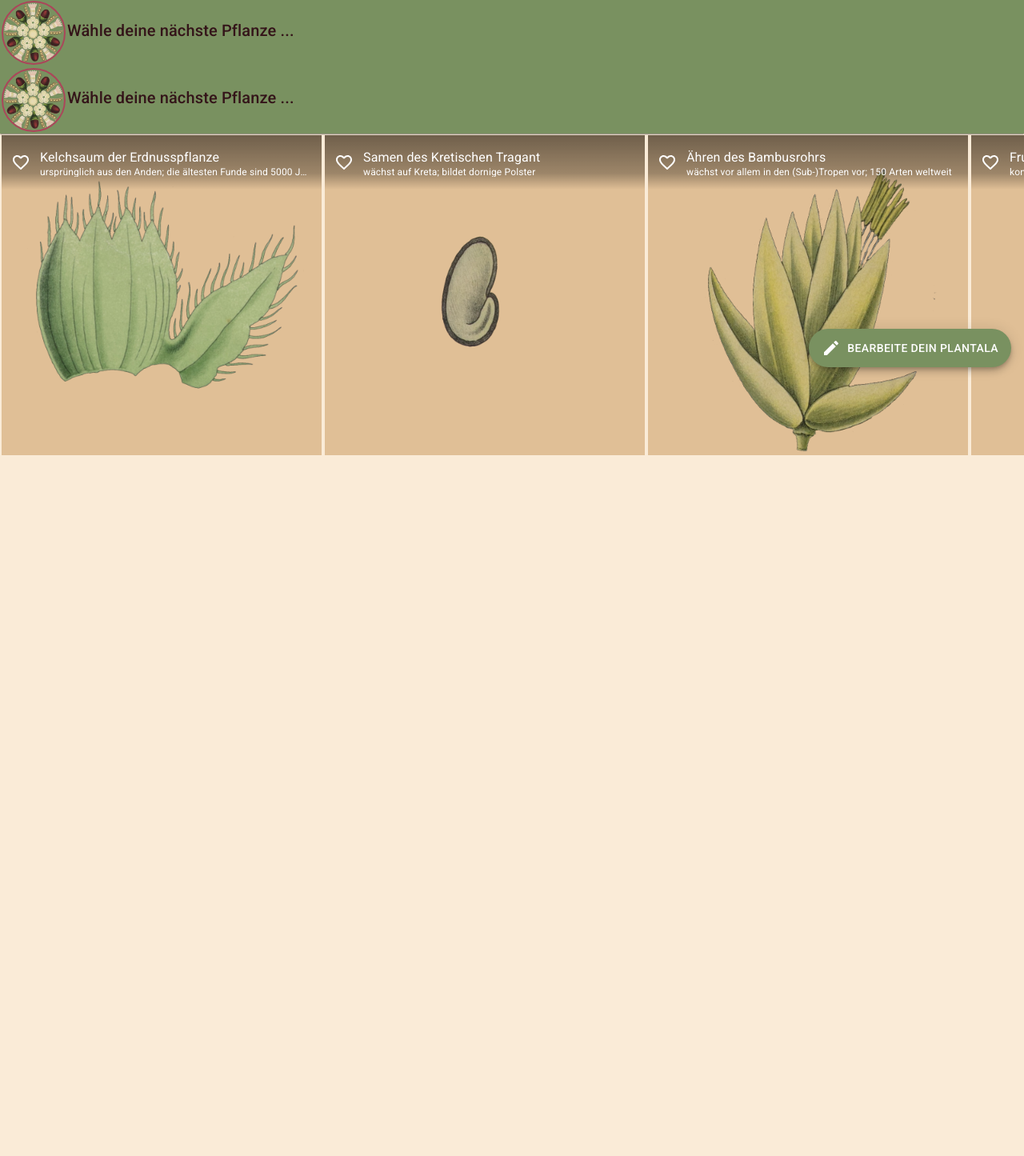
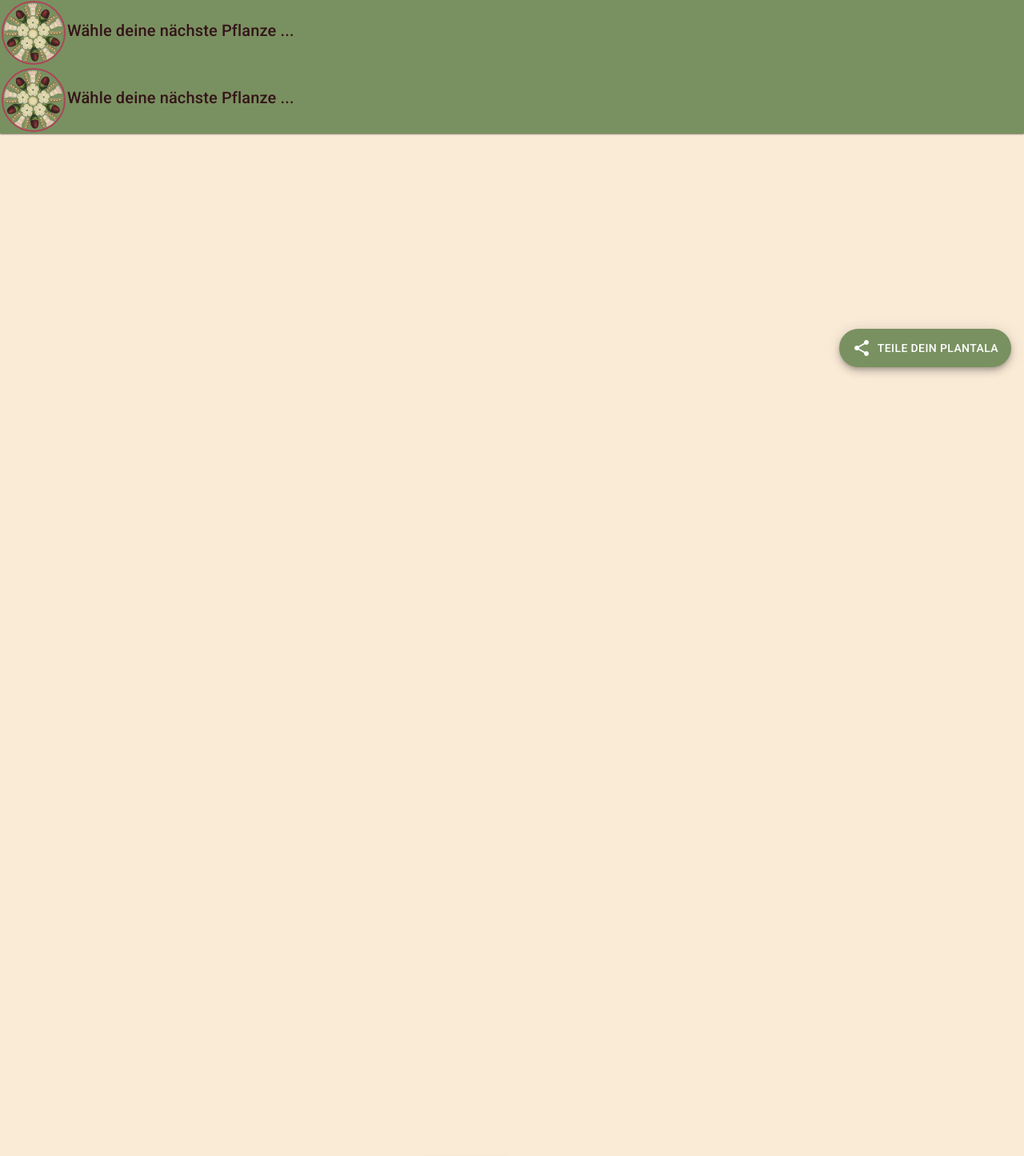
Before and after one commit to digitalwarenkombinat/plantala, a Next.js app: page /edit in a window 1280 px wide. Shown: the part 325-1770 px from the top of the page at 80% size. Before the commit the page ends 901 px from the top, so only its background shows below. Built offline with nearby package versions, Linux system fonts and the light colour scheme.

Commit message:
Add edit page with mandala components

```diff
--- /dev/null
+++ b/components/ui/EditFab.tsx
@@ -0,0 +1,28 @@
+import Link from 'next/link';
+import { makeStyles, Theme } from '@material-ui/core/styles';
+import Fab from '@material-ui/core/Fab';
+import ShareIcon from '@material-ui/icons/Share';
+
+const useStyles = makeStyles((theme: Theme) => ({
+  fab: {
+    position: 'absolute',
+    bottom: theme.spacing(2),
+    right: theme.spacing(2),
+  },
+  extendedIcon: {
+    marginRight: theme.spacing(1),
+  },
+}));
+
+export default function SelectFab() {
+  const classes = useStyles();
+
+  return (
+    <Link href="/share" passHref>
+      <Fab variant="extended" color="primary" className={classes.fab}>
+        <ShareIcon className={classes.extendedIcon} />
+        Teile dein Plantala
+      </Fab>
+    </Link>
+  );
+}
--- /dev/null
+++ b/components/ui/Mandala.tsx
@@ -0,0 +1,38 @@
+import {useEffect} from 'react';
+import { Grid } from '@material-ui/core';
+import { makeStyles } from '@material-ui/core/styles';
+import { useCanvas } from './useCanvas';
+import useStore from "../store";
+import Share from './Share';
+
+const useStyles = makeStyles(() => ({
+  canvas: {
+    width: '100%',
+    height: '100%'
+  }
+}));
+
+const Mandala = () => {
+  const classes = useStyles();
+  const { setPlants, canvasRef, canvasWidth, canvasHeight } = useCanvas();
+  const imageMultiplier = 5;
+  const { getSelectedMedia } = useStore();
+
+  useEffect(() => {
+    setPlants(getSelectedMedia());
+  }, [getSelectedMedia, setPlants]);
+
+  return (
+    <Grid container justifyContent="center">
+      <canvas
+        ref={canvasRef}
+        className={classes.canvas}
+        width={canvasWidth * imageMultiplier}
+        height={canvasHeight * imageMultiplier}
+      />
+      <Share canvasRef={canvasRef} />
+    </Grid>
+  );
+};
+
+export default Mandala;
--- /dev/null
+++ b/components/ui/Share.tsx
@@ -0,0 +1,33 @@
+import React from 'react';
+import { Button, Grid } from '@material-ui/core';
+import { saveAs } from 'file-saver';
+
+interface IShareProps {
+  canvasRef: React.RefObject<HTMLCanvasElement>
+}
+
+function downloadCanvas(canvasRef: React.RefObject<HTMLCanvasElement>): void {
+  return canvasRef.current?.toBlob(function (blob) {
+    if (blob) {
+      saveAs(blob, "plantala.png");
+    }
+  });
+}
+
+const Share = ({ canvasRef }: IShareProps) => {
+
+  return (
+    <Grid container spacing={2} justifyContent="center">
+      <Grid item>
+        <Button variant="contained" color="secondary"
+          onClick={() => downloadCanvas(canvasRef)}>Download</Button>
+      </Grid>
+      <Grid item>
+        <Button variant="outlined" color="secondary"
+          onClick={() => window.print()}>Drucken</Button>
+      </Grid>
+    </Grid>
+  );
+};
+
+export default Share;
--- /dev/null
+++ b/components/ui/Utils.tsx
@@ -0,0 +1,68 @@
+import { IMedia } from '../store';
+
+export const avatarCount = 5;
+
+export const canvasWidth = 800;
+export const canvasHeight = 800;
+
+export function setImageValues(plant: IMedia, imageMultiplier: number) {
+  const {
+    amount = 1 + (plant.order * 2),
+    rotation = 45,
+    scale = 1,
+    size = 100 * imageMultiplier,
+  } = plant;
+
+  const distance: number = getLayerDistance(plant.distance, plant.order, imageMultiplier);
+  const step: number = Math.ceil(360 / amount);
+
+  return { amount, distance, rotation, step, scale, size };
+}
+
+export function orderSelectedPlant(plant: IMedia, plantOrder: number): IMedia {
+  return { ...plant, selected: !plant.selected, order: plantOrder };
+}
+
+export function reorderSelectedPlant(plant: IMedia, isSelected: boolean): IMedia {
+  return isSelected && plant.selected ? { ...plant, order: plant.order === 1 ? 1 : plant.order - 1 } : plant;
+}
+
+export function getLayerDistance(distance = 75, order:number, imageMultiplier: number) {
+  return distance * order * imageMultiplier;
+}
+
+export function calculateImageCoordinates(imageNumber: number, amount: number, distance: number, imageMultiplier: number) {
+  const angle = (imageNumber / (amount / 2)) * Math.PI;
+  const imageX = distance * Math.cos(angle) + canvasWidth * imageMultiplier / 2;
+  const imageY = distance * Math.sin(angle) + canvasHeight * imageMultiplier / 2;
+
+  return { imageX, imageY };
+}
+
+export function calculateImageRotation(imageNumber: number, rotation: number, step: number) {
+  const imageRotation = rotation + step * imageNumber * Math.PI / 180;
+
+  return { imageRotation };
+}
+
+/* istanbul ignore next */
+export function drawCoordinateSystem (context:CanvasRenderingContext2D) {
+  for (let x = 0.5; x < canvasWidth; x += 10) {
+    context.moveTo(x, 0);
+    context.lineTo(x, canvasWidth);
+  }
+  for (let y = 0.5; y < canvasHeight; y += 10) {
+    context.moveTo(0, y);
+    context.lineTo(canvasHeight, y);
+  }
+  context.strokeStyle = "#eee";
+  context.stroke();
+
+  context.beginPath();
+  context.moveTo(0, canvasHeight/2);
+  context.lineTo(canvasWidth, canvasHeight/2);
+  context.moveTo(canvasWidth/2, 0);
+  context.lineTo(canvasWidth/2, canvasHeight);
+  context.strokeStyle = "#000";
+  context.stroke();
+}
--- /dev/null
+++ b/components/ui/useCanvas.tsx
@@ -0,0 +1,56 @@
+import { useState, useEffect, useRef } from 'react';
+
+import { calculateImageCoordinates, calculateImageRotation, setImageValues, canvasHeight, canvasWidth } from './Utils';
+import { IMedia } from '../store';
+import useStore from "../store";
+
+/* istanbul ignore next */
+function drawPlants (context:CanvasRenderingContext2D, plant:IMedia, imageMultiplier: number) {
+  const mediaPath = useStore.getState().mediaPath;
+  const { amount, distance, rotation, step, scale, size } = setImageValues(plant, imageMultiplier);
+
+  for (let imageNumber = 0; imageNumber < amount; imageNumber ++) {
+    const { imageX, imageY } = calculateImageCoordinates(imageNumber, amount, distance, imageMultiplier);
+    const { imageRotation } = calculateImageRotation(imageNumber, rotation, step);
+
+    const image = new Image();
+
+    image.onload = () => {
+      //console.log(`name: ${plant.name}, imageNumber: ${imageNumber}, size: ${size}, scale: ${scale}, rotation: ${rotation}, imageX: ${imageX}, imageY: ${imageY}`);
+      context.setTransform(scale, 0, 0, scale, imageX, imageY);
+      context.rotate(imageRotation);
+      context.drawImage(image, -size / 2, -size / 2, size, size);
+
+      // context.lineWidth = 2;
+      // context.strokeRect(-size / 2, -size / 2, size, size);
+    }
+
+    image.src = `/images/${mediaPath}${plant.source}`;
+  }
+}
+
+/* istanbul ignore next */
+export function useCanvas(){
+  const canvasRef = useRef<HTMLCanvasElement>(null);
+  const [plants, setPlants] = useState([] as IMedia[]);
+  const imageMultiplier = 5;
+
+  useEffect(() => {
+    if (plants.length > 0 && canvasRef.current) {
+      const canvasObj = canvasRef.current;
+      const context = canvasObj.getContext('2d');
+      if (context) {
+        context.setTransform(1,0,0,1,0,0);
+        context.clearRect( 0,0, canvasWidth * imageMultiplier, canvasHeight * imageMultiplier );
+        //drawCoordinateSystem(context);
+
+        plants.forEach((plant) => {
+          drawPlants(context, plant, imageMultiplier);
+        });
+
+      }
+    }
+  }, [plants, imageMultiplier]);
+
+  return { setPlants, canvasRef, canvasWidth, canvasHeight };
+}
--- a/pages/edit.tsx
+++ b/pages/edit.tsx
@@ -1,15 +1,21 @@
 import React from 'react';
+import dynamic from 'next/dynamic'
 import Layout from '../components/Layout'
-import AvatarList from '../components/ui/AvatarList'
-import ItemList from '../components/ui/ItemList';
-import SelectFab from '../components/ui/SelectFab'
+//import AvatarList from '../components/ui/AvatarList'
+import Mandala from '../components/ui/Mandala'
+import EditFab from '../components/ui/EditFab'
+
+const DynamicAvatarList = dynamic(
+  () => import('../components/ui/AvatarList'),
+  { ssr: false }
+)
 
 export default function Edit() {
   return (
     <>
-      <AvatarList />
-      <ItemList />
-      <SelectFab />
+      <DynamicAvatarList />
+      <Mandala />
+      <EditFab />
     </>
   );
 }
```
Also changed, not shown: components/ui/Image.tsx (added, +11 -0 lines).
